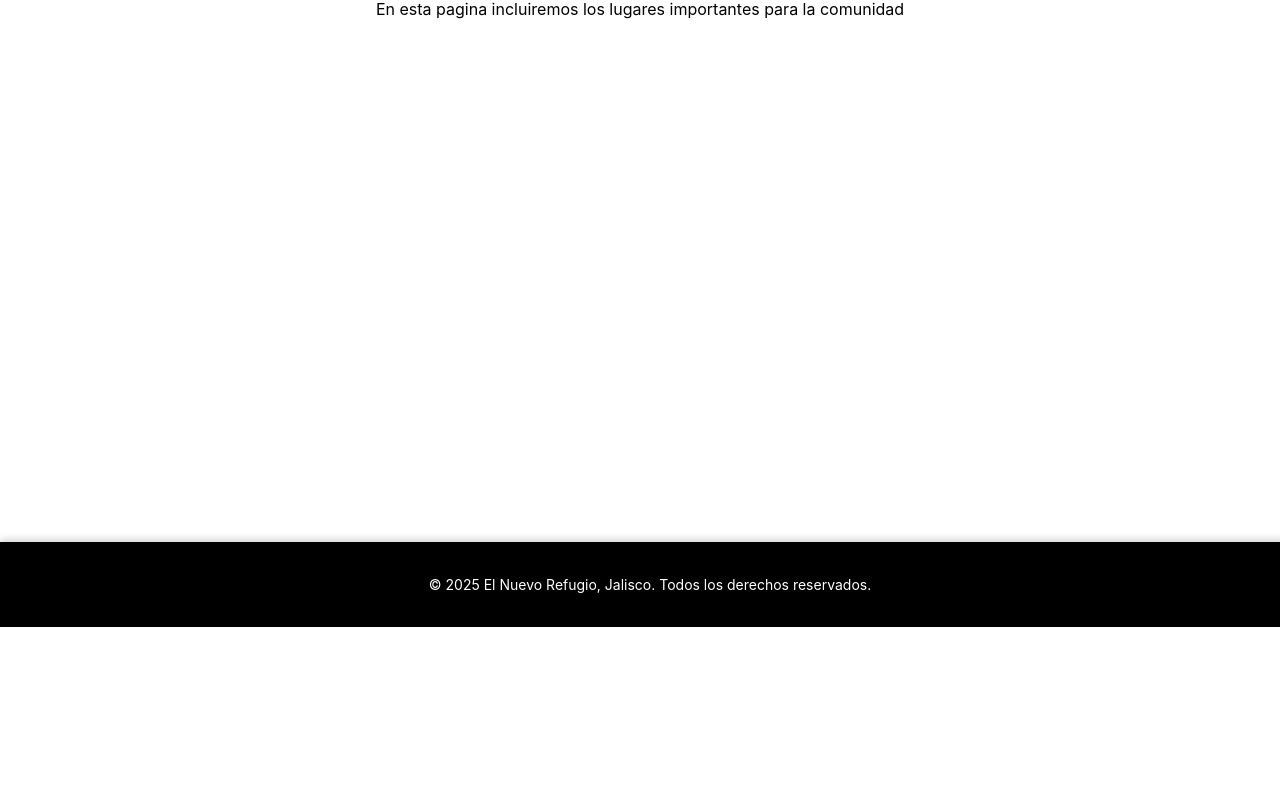
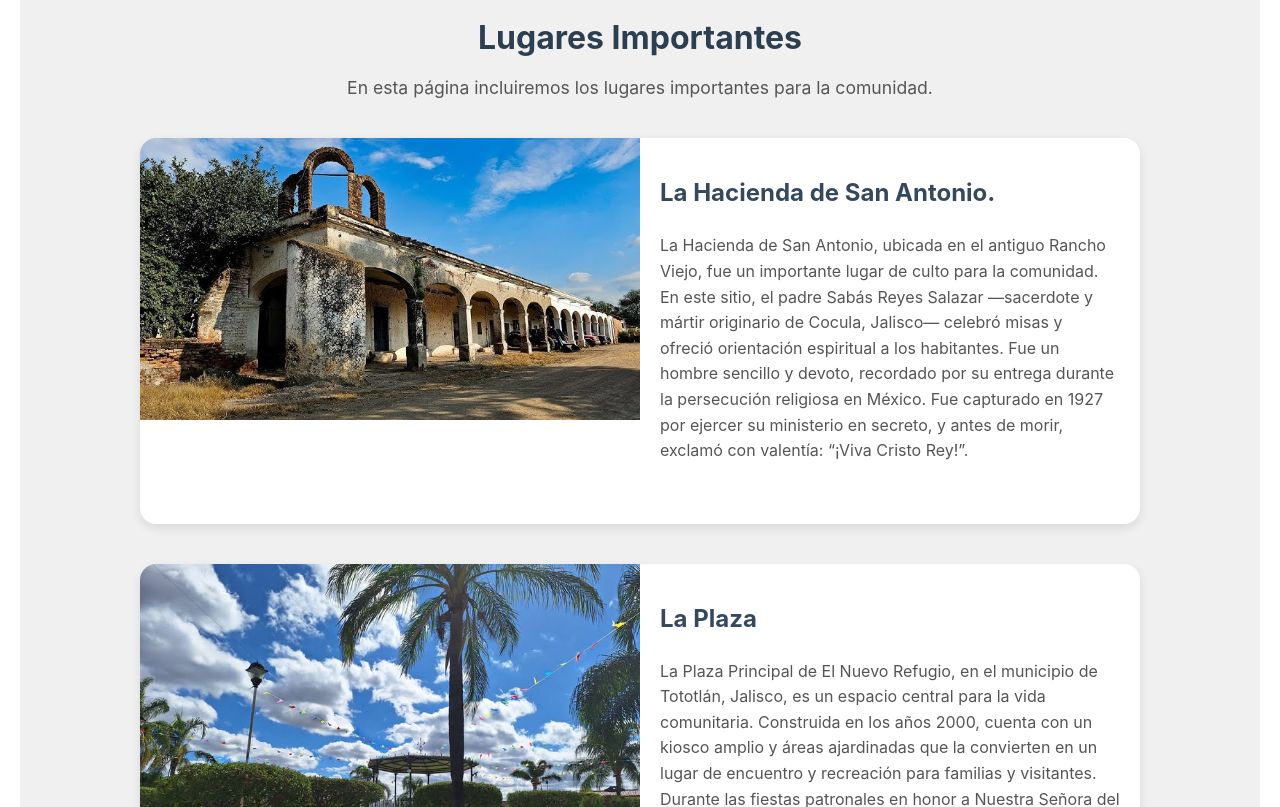
Before and after one commit to Alexav3/refugio, a React (Create React App) app: page /lugares in a window 1280 px wide. Shown: the part 173-980 px from the top of the page. Before the commit the page ends 800 px from the top, so only its background shows below. Built offline with nearby package versions, Linux system fonts and the light colour scheme.

Commit message:
lugares ejemplos

```diff
--- /dev/null
+++ b/src/Lugares.css
@@ -0,0 +1,84 @@
+.lugares-container {
+  text-align: center;
+  background-color: #f0f0f0;
+  padding-top: 80px;
+  padding-bottom: 40px;
+}
+
+/* Título principal */
+.lugares-container h1 {
+  color: #2c3e50;
+  margin-bottom: 20px;
+}
+
+.lugares-container p {
+  font-size: 1.1rem;
+  color: #555;
+  margin-bottom: 40px;
+}
+
+/* Contenedor general de cada sección */
+.image-text-grid {
+  display: flex;
+  flex-direction: column;
+  gap: 40px;
+  max-width: 1000px;
+  margin: 0 auto;
+  padding: 0 20px;
+}
+
+/* Caja de imagen y texto */
+.image-text-box {
+  display: flex;
+  flex-direction: row;
+  background-color: #fff;
+  border-radius: 16px;
+  box-shadow: 0 4px 10px rgba(0, 0, 0, 0.1);
+  overflow: hidden;
+  align-items: stretch; /* fuerza igual altura entre imagen y texto */
+}
+
+/* Imagen */
+.image-text-box img {
+  width: 50%;
+  height: 100%;
+  object-fit: cover;
+}
+
+/* Contenido de texto */
+.text-content {
+  padding: 20px;
+  text-align: left;
+  width: 50%;
+  display: flex;
+  flex-direction: column;
+  justify-content: center;
+}
+
+.text-content h2 {
+  color: #34495e;
+  margin-bottom: 10px;
+}
+
+.text-content p {
+  font-size: 1rem;
+  color: #555;
+  line-height: 1.6;
+}
+
+/* Responsive para pantallas pequeñas */
+@media (max-width: 768px) {
+  .image-text-box {
+    flex-direction: column;
+  }
+
+  .image-text-box img,
+  .text-content {
+    width: 100%;
+    height: auto;
+  }
+
+  .text-content {
+    text-align: center;
+  }
+}
--- a/src/Lugares.js
+++ b/src/Lugares.js
@@ -1,14 +1,52 @@
 // src/Lugares.js
 import React from "react";
-
+import "./Lugares.css";
+import hacienda from "./images/hacienda.jpg";
+import plaza from "./images/plaza.jpg";
 
 export default function Lugares() {
   return (
-    <div>
+    <div className="lugares-container">
       <h1>Lugares Importantes</h1>
       <p>
-        En esta pagina incluiremos los lugares importantes para la comunidad
+        En esta página incluiremos los lugares importantes para la comunidad.
       </p>
+
+      <div className="image-text-grid">
+        <div className="image-text-box">
+          <img src={hacienda} alt="Hacienda" />
+          <div className="text-content">
+            <h2>La Hacienda de San Antonio.</h2>
+            <p>
+              La Hacienda de San Antonio, ubicada en el antiguo Rancho Viejo,
+              fue un importante lugar de culto para la comunidad. En este sitio,
+              el padre Sabás Reyes Salazar —sacerdote y mártir originario de
+              Cocula, Jalisco— celebró misas y ofreció orientación espiritual a
+              los habitantes. Fue un hombre sencillo y devoto, recordado por su
+              entrega durante la persecución religiosa en México. Fue capturado
+              en 1927 por ejercer su ministerio en secreto, y antes de morir,
+              exclamó con valentía: “¡Viva Cristo Rey!”.
+            </p>
+          </div>
+        </div>
+
+        <div className="image-text-box">
+          <img src={plaza} alt="Plaza" />
+          <div className="text-content">
+            <h2>La Plaza</h2>
+            <p>
+              La Plaza Principal de El Nuevo Refugio, en el municipio de
+              Tototlán, Jalisco, es un espacio central para la vida comunitaria.
+              Construida en los años 2000, cuenta con un kiosco amplio y áreas
+              ajardinadas que la convierten en un lugar de encuentro y
+              recreación para familias y visitantes. Durante las fiestas
+              patronales en honor a Nuestra Señora del Refugio, la plaza se
+              llena de vida con actividades religiosas, culturales y
+              recreativas, reflejando la devoción y unidad del pueblo.
+            </p>
+          </div>
+        </div>
+      </div>
     </div>
   );
 }
```
